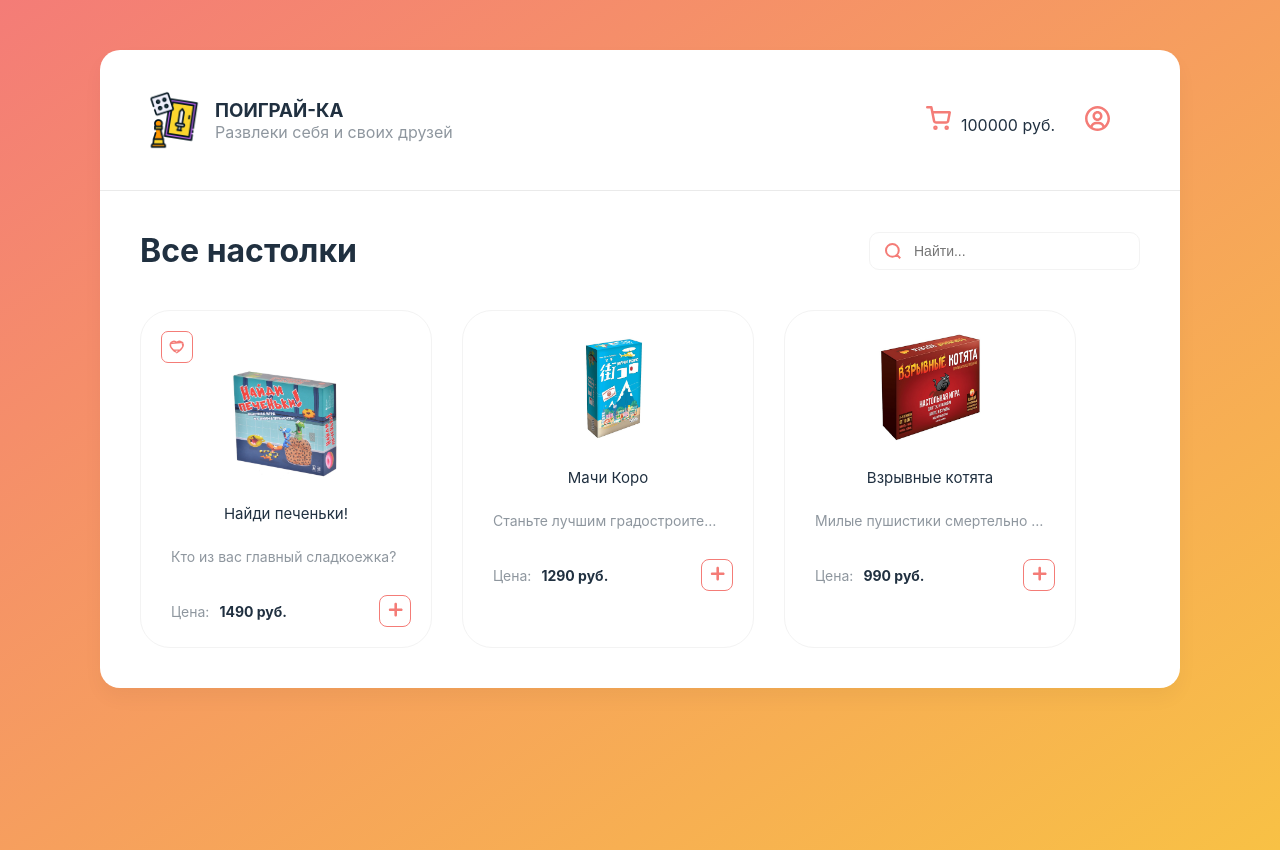
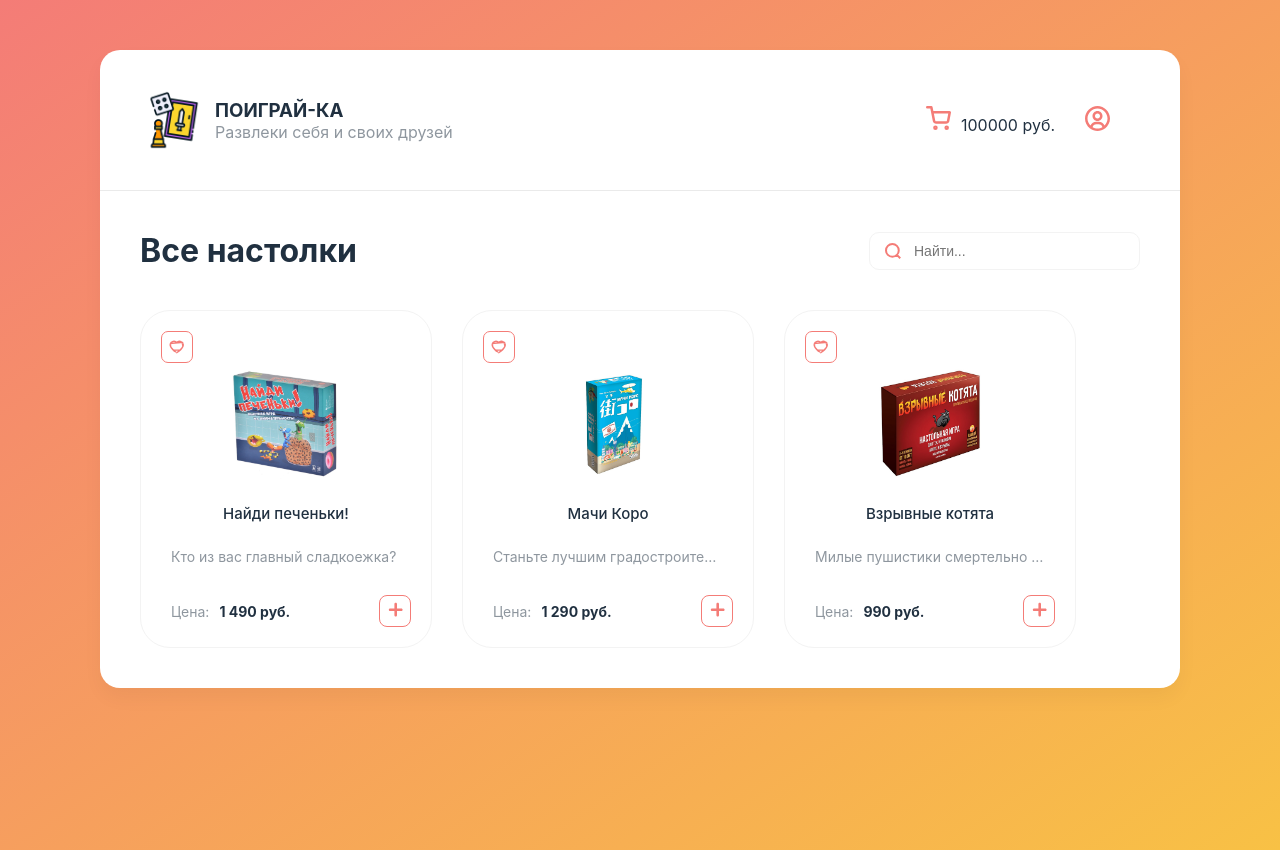
Before and after one commit to mariyaGorobec/board-game-store, a React (Create React App) app: page / in a window 1280 px wide. Built offline with nearby package versions, Linux system fonts and the light colour scheme.

Commit message:
Добавление компонентам props

```diff
--- a/src/App.js
+++ b/src/App.js
@@ -2,10 +2,31 @@ import Card from "./components/Card";
 import Drawer from "./components/Drawer";
 import Header from "./components/Header";
 
+const arr = [
+  {
+    title: "Найди печеньки!",
+    imgURL: "/img/games/NaydiPechenki.jpg",
+    description: "Кто из вас главный сладкоежка?",
+    price: 1490,
+  },
+  {
+    title: "Мачи Коро",
+    imgURL: "/img/games/MachoСoro.jpg",
+    description: "Станьте лучшим градостроителем Японии",
+    price: 1290,
+  },
+  {
+    title: "Взрывные котята",
+    imgURL: "/img/games/VzryvnieKotyata.jpg",
+    description: "Милые пушистики смертельно опасны",
+    price: 990,
+  },
+];
+
 function App() {
   return (
     <div className="wrapper">
-     <Drawer></Drawer>
+      <Drawer></Drawer>
       <Header></Header>
       <div className="content">
         <div className="titleAndSearch">
@@ -29,71 +50,15 @@ function App() {
           </div>
         </div>
         <div className="cards">
-          <Card></Card>
-          <div className="card">
-            <div className="cardTop">
-              <img
-                width={133}
-                height={112}
-                src="/img/games/MachoСoro.jpg"
-                alt=""
-              ></img>
-              <h5>Мачи Коро</h5>
-              <span>Станьте лучшим градостроителем Японии!</span>
-            </div>
-            <div className="cardBottom">
-              <div className="price">
-                <span> Цена:</span>
-                <b>1290 руб.</b>
-              </div>
-              <button>
-                <svg
-                  width="15"
-                  height="15"
-                  viewBox="0 0 12 12"
-                  fill="none"
-                  xmlns="http://www.w3.org/2000/svg"
-                >
-                  <path
-                    d="M10.6653 5.13128H7.20219V1.66827C7.20219 0.332907 5.13118 0.332907 5.13118 1.66827V5.13128H1.66805C0.332981 5.13128 0.332981 7.20221 1.66805 7.20221H5.13118V10.6652C5.13118 12.0006 7.20219 12.0006 7.20219 10.6652V7.20221H10.6653C12.0006 7.20221 12.0006 5.13128 10.6653 5.13128Z"
-                    fill="#f47c77"
-                  />
-                </svg>
-              </button>
-            </div>
-          </div>
-          <div className="card">
-            <div className="cardTop">
-              <img
-                width={133}
-                height={112}
-                src="/img/games/VzryvnieKotyata.jpg"
-                alt=""
-              ></img>
-              <h5>Взрывные котята</h5>
-              <span>Милые пушистики смертельно опасны!</span>
-            </div>
-            <div className="cardBottom">
-              <div className="price">
-                <span> Цена:</span>
-                <b>990 руб.</b>
-              </div>
-              <button>
-                <svg
-                  width="15"
-                  height="15"
-                  viewBox="0 0 12 12"
-                  fill="none"
-                  xmlns="http://www.w3.org/2000/svg"
-                >
-                  <path
-                    d="M10.6653 5.13128H7.20219V1.66827C7.20219 0.332907 5.13118 0.332907 5.13118 1.66827V5.13128H1.66805C0.332981 5.13128 0.332981 7.20221 1.66805 7.20221H5.13118V10.6652C5.13118 12.0006 7.20219 12.0006 7.20219 10.6652V7.20221H10.6653C12.0006 7.20221 12.0006 5.13128 10.6653 5.13128Z"
-                    fill="#f47c77"
-                  />
-                </svg>
-              </button>
-            </div>
-          </div>
+          {arr.map((obg) => (
+            <Card
+              title={obg.title}
+              imgURL={obg.imgURL}
+              description={obg.description}
+              price={obg.price}
+            >
+            </Card>
+          ))}
         </div>
       </div>
     </div>
--- a/src/components/Card.js
+++ b/src/components/Card.js
@@ -1,4 +1,8 @@
-function Card() {
+function Card(props) {
+  function divideNumberIntoСategory(num) {
+    let n = num.toString();
+    return n.replace(/(\d{1,3}(?=(?:\d\d\d)+(?!\d)))/g, "$1" + ' ');
+}
   return (
     <div className="card">
       <div className="cardTop">
@@ -26,20 +30,19 @@ function Card() {
             />
           </svg>
         </div>
-
         <img
           width={133}
           height={112}
-          src="/img/games/NaydiPechenki.jpg"
-          alt=""
+          src={props.imgURL}
+          alt= {"Изображение игры " + props.title}
         ></img>
-        <h5>Найди печеньки!</h5>
-        <span>Кто из вас главный сладкоежка?</span>
+        <h5>{props.title}</h5>
+        <span>{props.description}</span>
       </div>
       <div className="cardBottom">
         <div className="price">
           <span> Цена:</span>
-          <b>1490 руб.</b>
+          <b>{divideNumberIntoСategory(props.price)} руб.</b>
         </div>
         <button>
           <svg
--- a/src/index.scss
+++ b/src/index.scss
@@ -112,7 +112,7 @@ header {
   width: 250px;
 
   h5 {
-    font-weight: 445;
+    font-weight: 500;
     font-size: 15px;
   }
 
```
